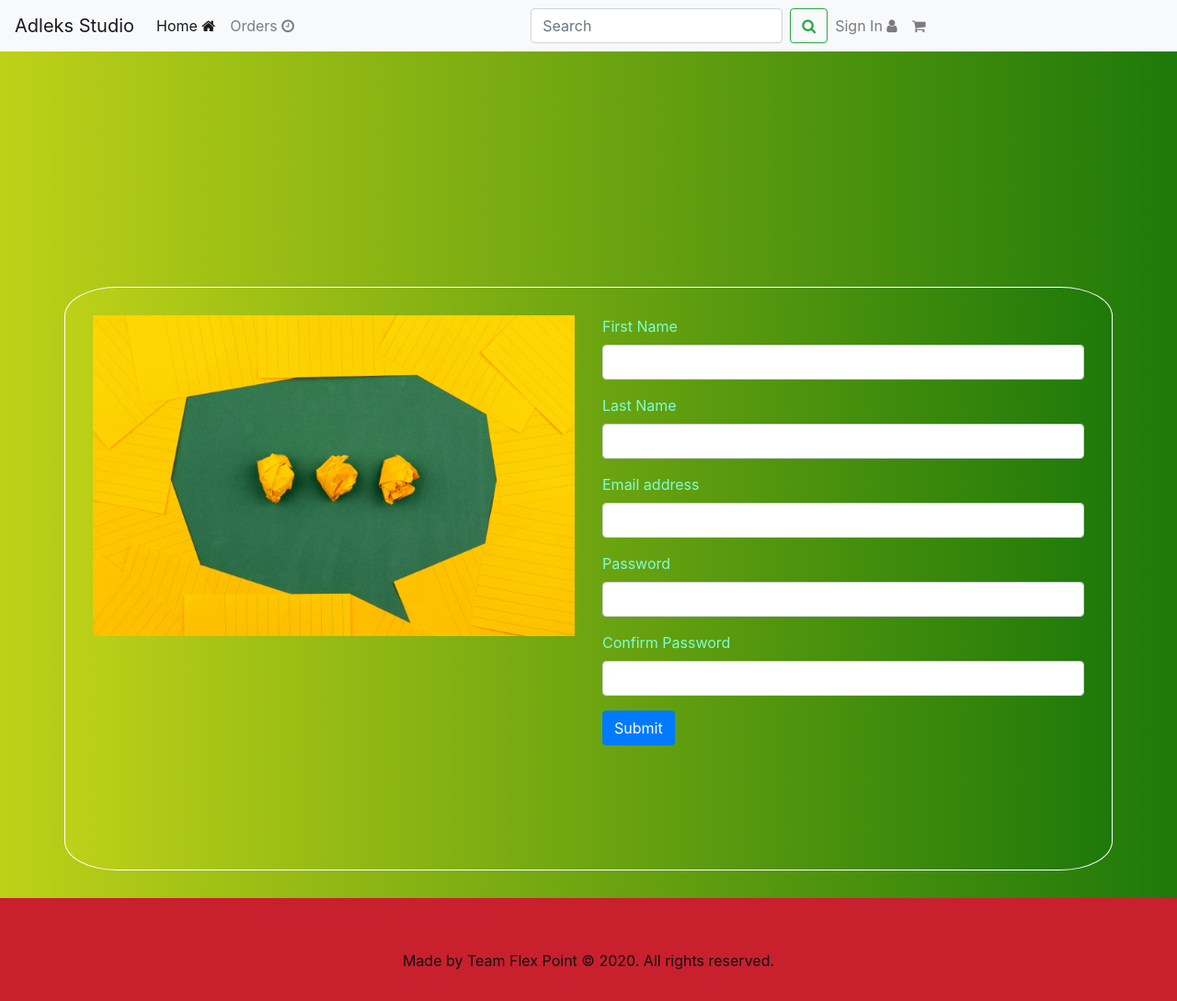
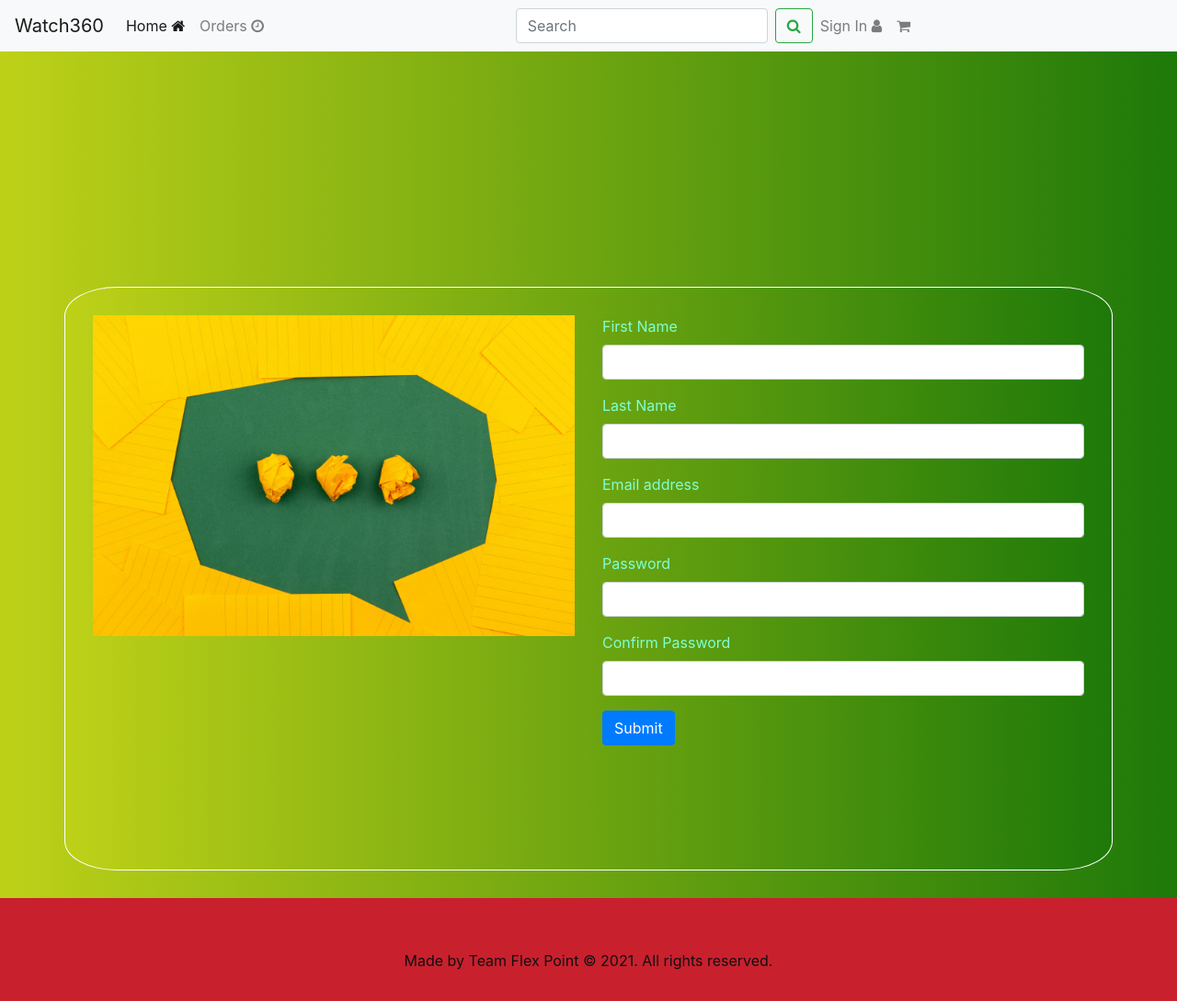
Before and after one commit to seyramfoli/Final-Exams, a PHP site: page /signUp.php in a window 1280 px wide. Shown: the whole page at 92% size. Run offline with PHP 8.4, Linux system fonts and the light colour scheme.

Commit message:
Update signUp.php

```diff
--- a/signUp.php
+++ b/signUp.php
@@ -12,7 +12,7 @@
 </head>
 <body>
     <nav class="navbar navbar-expand-lg navbar-light bg-light justify-content-between ">
-    <a class="navbar-brand" href="#">Adleks Studio</a>
+    <a class="navbar-brand" href="#">Watch360</a>
     <button class="navbar-toggler" type="button" data-toggle="collapse" data-target="#navbarSupportedContent" aria-controls="navbarSupportedContent" aria-expanded="false" aria-label="Toggle navigation">
         <span class="navbar-toggler-icon"></span>
     </button>
@@ -84,7 +84,7 @@
      <footer class="pt-5 pb-3 ">
 
             <div class="credits text-center mt-2">
-                <p>Made by Team Flex Point &copy; 2020. All rights reserved.</p>
+                <p>Made by Team Flex Point &copy; 2021. All rights reserved.</p>
             </div>
         </div>
     </footer>
```
